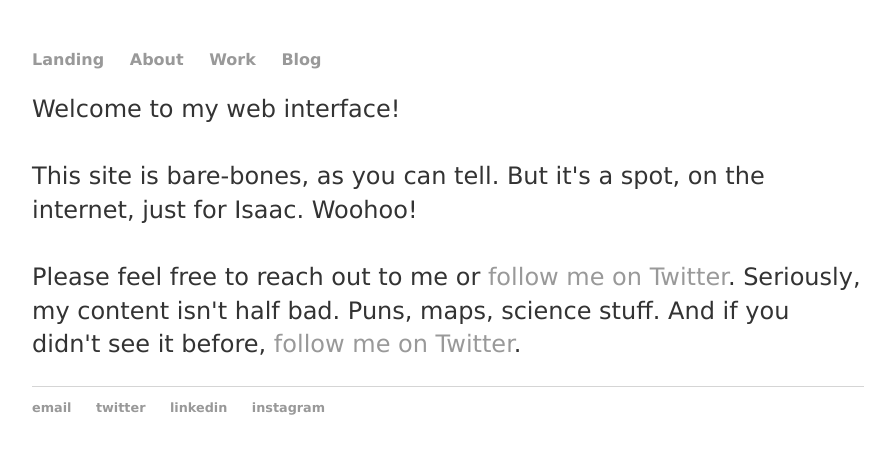
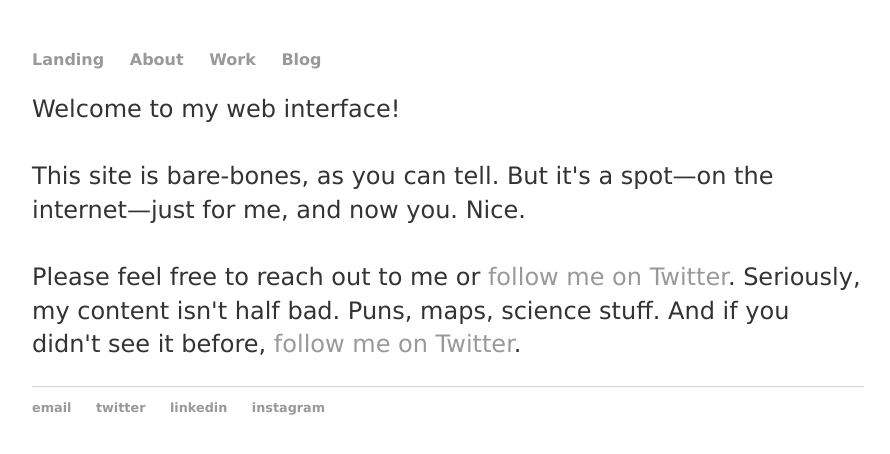
Before and after one commit to isaac-schultz/isaac-schultz.github.io, a Jekyll site: the page built from index.html, in a window 1280 px wide. Shown: the top 454 px of the page, without its empty margins (192-1082 px from the left). Built offline with Jekyll 4.4.1, drawn with Linux system fonts in a browser that asks for light colours.

Commit message:
Update index.html

```diff
--- a/index.html
+++ b/index.html
@@ -6,7 +6,7 @@ title: Isaac Schultz
 <p id="introducing me">Welcome to my web interface!
 <br>
 <br>
-This site is bare-bones, as you can tell. But it's a spot, on the internet, just for Isaac. Woohoo!
+This site is bare-bones, as you can tell. But it's a spot—on the internet—just for me, and now you. Nice.
 <br>
 <br>
 Please feel free to reach out to me or <a href="https://twitter.com/isaac_schultz_" target="_blank">follow me on Twitter</a>. Seriously, my content isn't half bad. Puns, maps, science stuff. And if you didn't see it before, <a href="https://twitter.com/isaac_schultz_" target="_blank">follow me on Twitter</a>.
```
